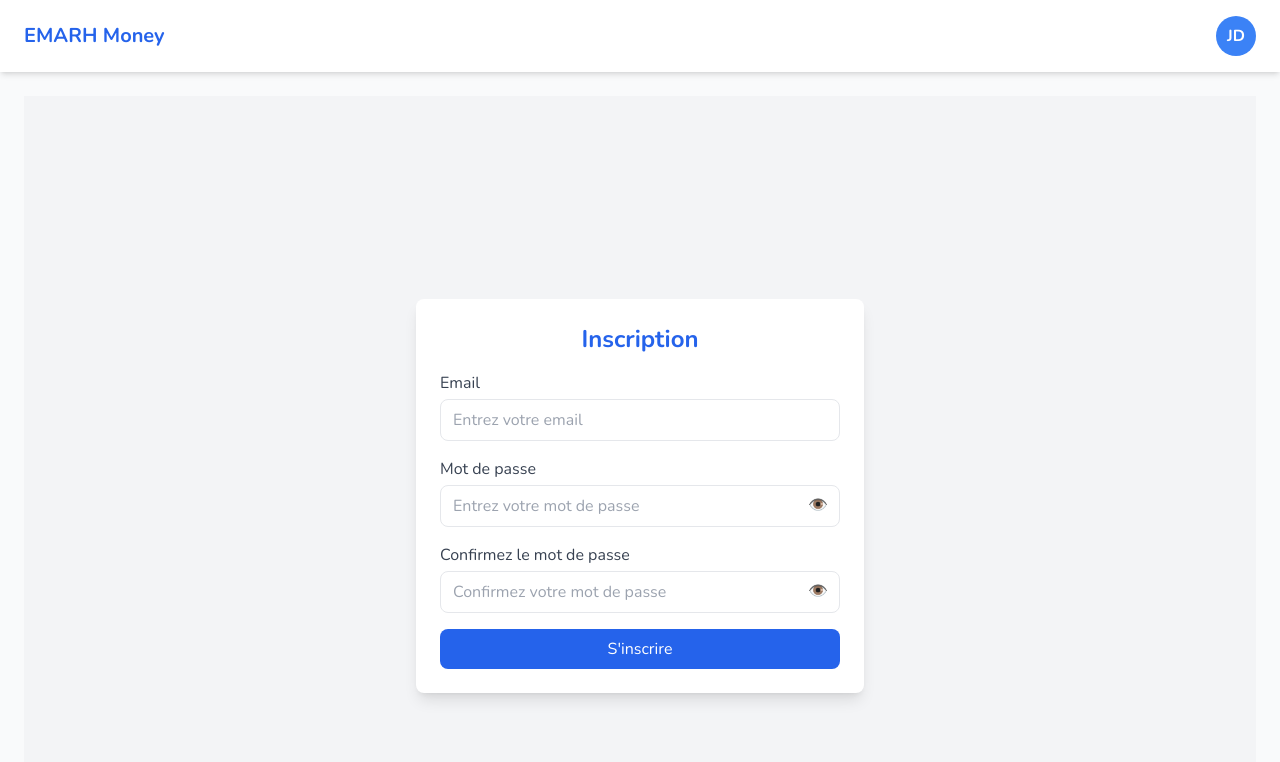
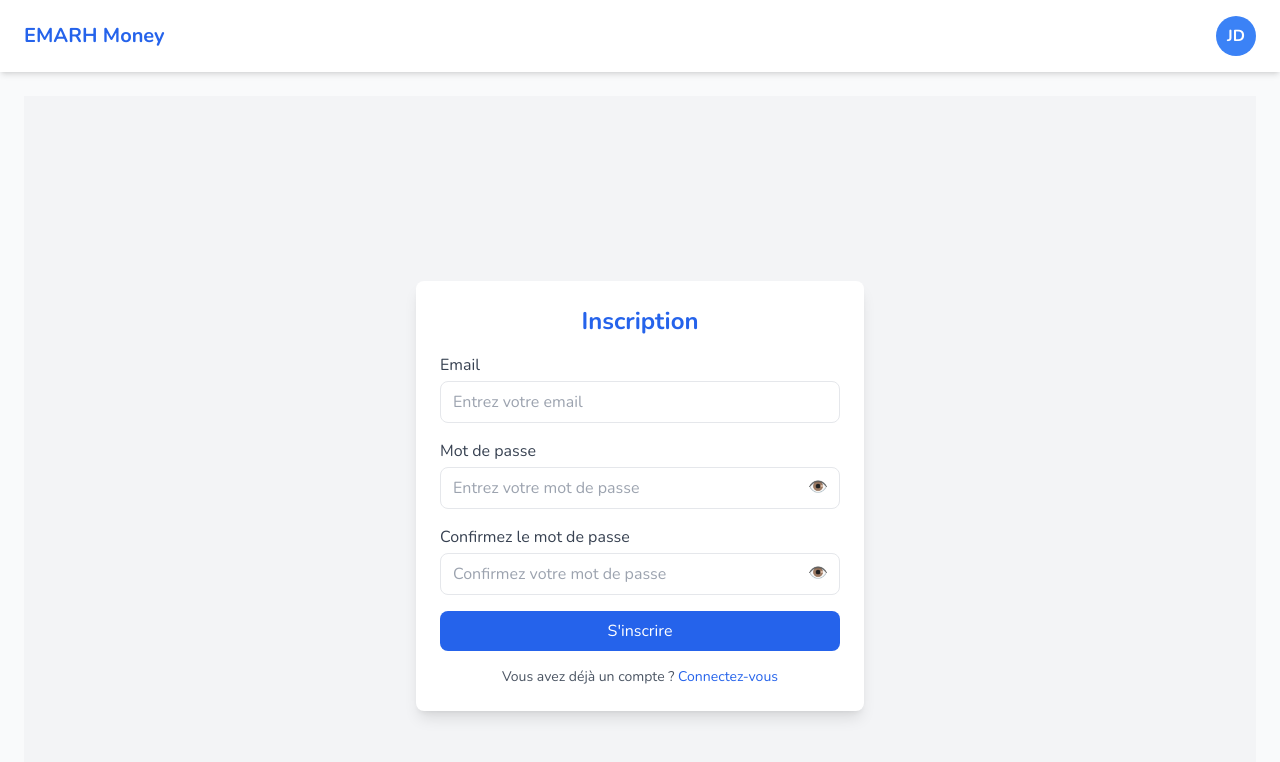
Before and after one commit to Harry8679/Emarh-Money-Front, a React (Create React App) app: page /inscription in a window 1280 px wide. Shown: the top 762 px of the page. Built offline with nearby package versions, Linux system fonts and the light colour scheme.

Commit message:
Registration updated

```diff
--- a/src/pages/Register.jsx
+++ b/src/pages/Register.jsx
@@ -1,9 +1,11 @@
 import React, { useState } from "react";
 import { toast, ToastContainer } from "react-toastify";
+import { useNavigate } from "react-router-dom";
 import "react-toastify/dist/ReactToastify.css";
 import DefaultLayout from "../components/DefaultLayout";
 
 const RegisterPage = () => {
+  const navigate = useNavigate();
   const [form, setForm] = useState({
     email: "",
     password: "",
@@ -34,7 +36,6 @@
       return;
     }
 
-    // Si tout est OK
     toast.success("Inscription réussie !");
     console.log("Formulaire envoyé :", form);
   };
@@ -113,6 +114,18 @@
           >
             S'inscrire
           </button>
+
+          {/* Lien vers connexion */}
+          <p className="mt-4 text-sm text-center text-gray-600">
+            Vous avez déjà un compte ?{" "}
+            <button
+              type="button"
+              onClick={() => navigate("/connexion")}
+              className="text-blue-600 hover:underline"
+            >
+              Connectez-vous
+            </button>
+          </p>
         </form>
       </div>
     </DefaultLayout>
```
